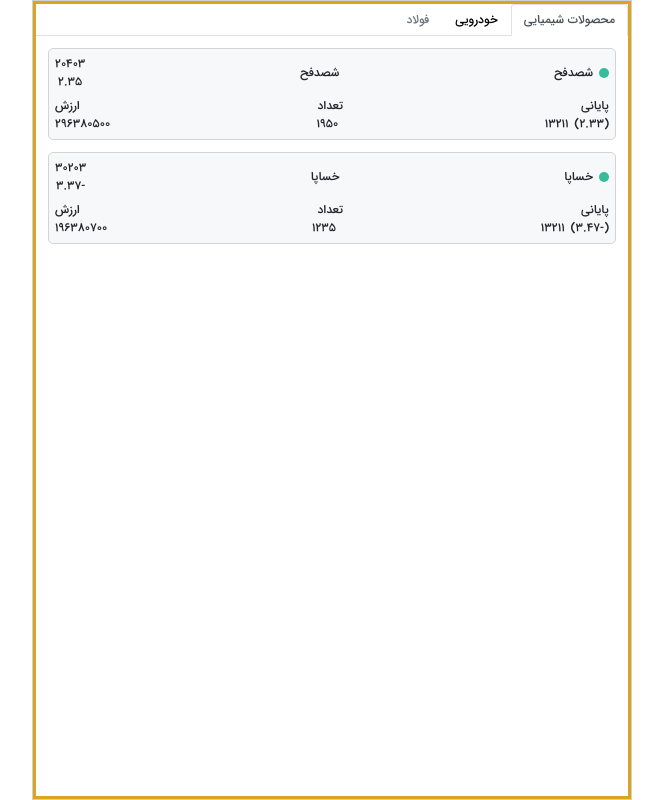
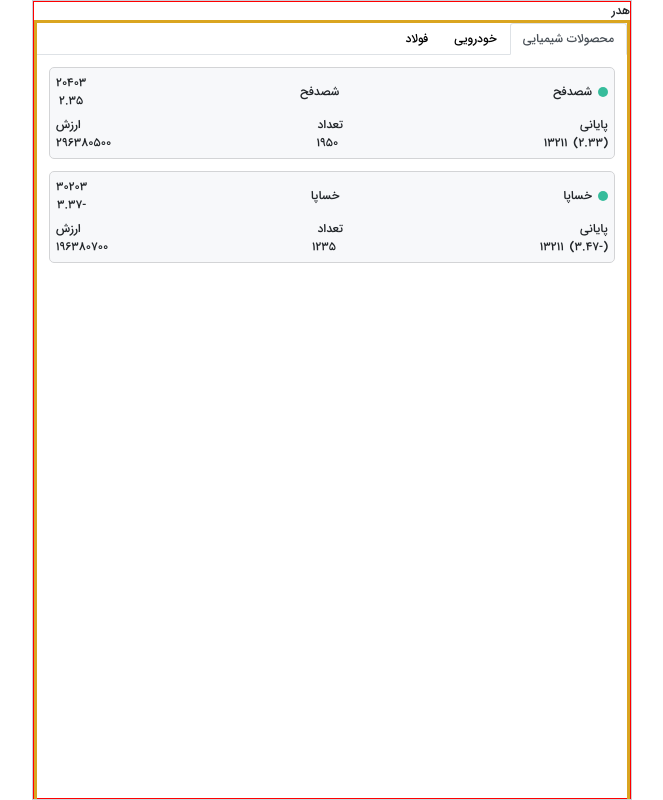
Before and after one commit to KiaShamaei/r-ak-1400, a React (Create React App) app: page / in a window 1280 px wide. Shown: the whole page, without its empty margins (308-971 px from the left). Built offline with nearby package versions, Linux system fonts and the light colour scheme; no server answers.

Commit message:
Update route

```diff
--- a/src/App.js
+++ b/src/App.js
@@ -11,6 +11,7 @@
 import { Provider } from 'react-redux';
 import { composeWithDevTools } from 'redux-devtools-extension';
 import thunk from 'redux-thunk';
+import Layout from './shared/components/layout/Layout';
 
 const store = createStore(
   rootReducer,
@@ -28,7 +29,8 @@
           <Router>
             <Switch>
               {/*routs & autRouts comes here */}
-              <Route path='/' component={WatchList} />
+              {/* <Route path='/' component={WatchList} /> */}
+              <Route path='/' component={Layout} />
             </Switch>
           </Router>
         </Wrapper>
--- a/src/pages/marketWatch/WatchList.js
+++ b/src/pages/marketWatch/WatchList.js
@@ -50,7 +50,7 @@
           })}
         </Tab>
         <Tab eventKey='b' title='خودرویی'></Tab>
-        <Tab eventKey='c' title='فولاد' disabled></Tab>
+        <Tab eventKey='c' title='فولاد'></Tab>
       </Tabs>
     </div>
   );
```
